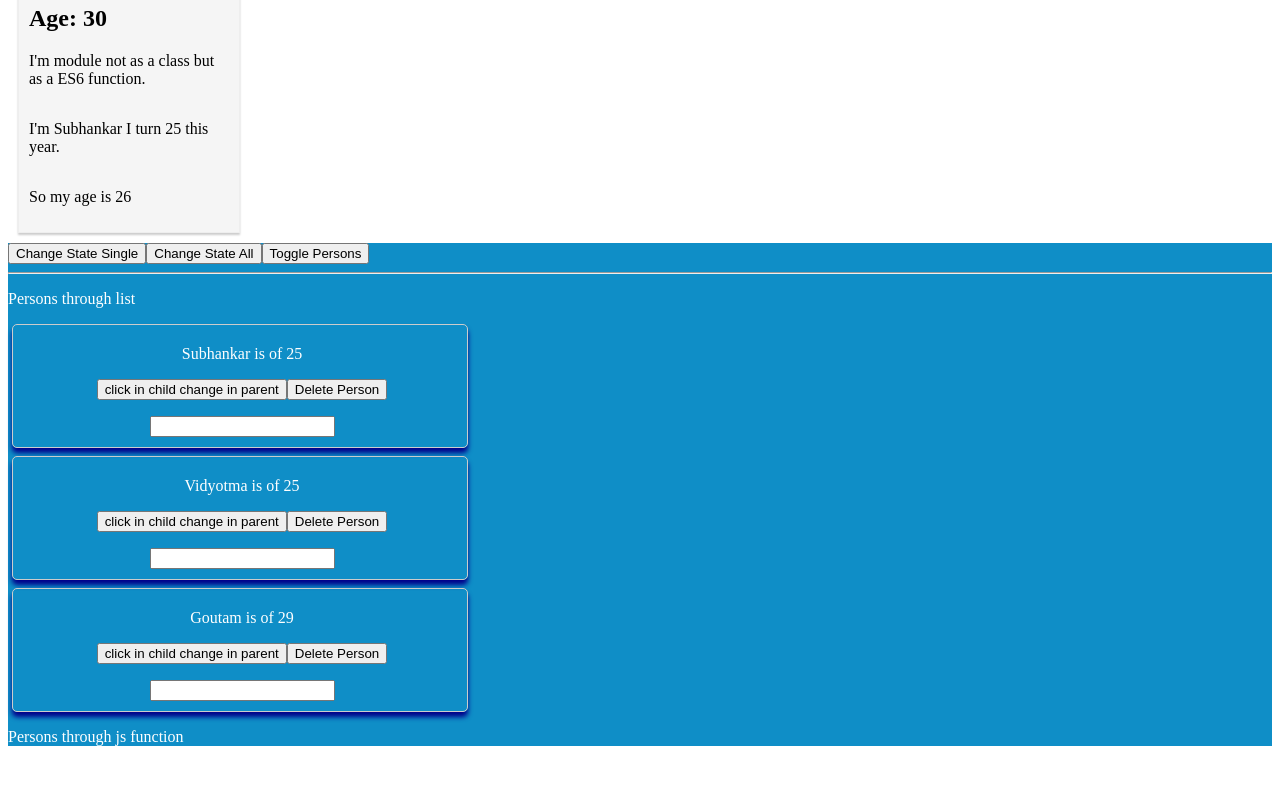
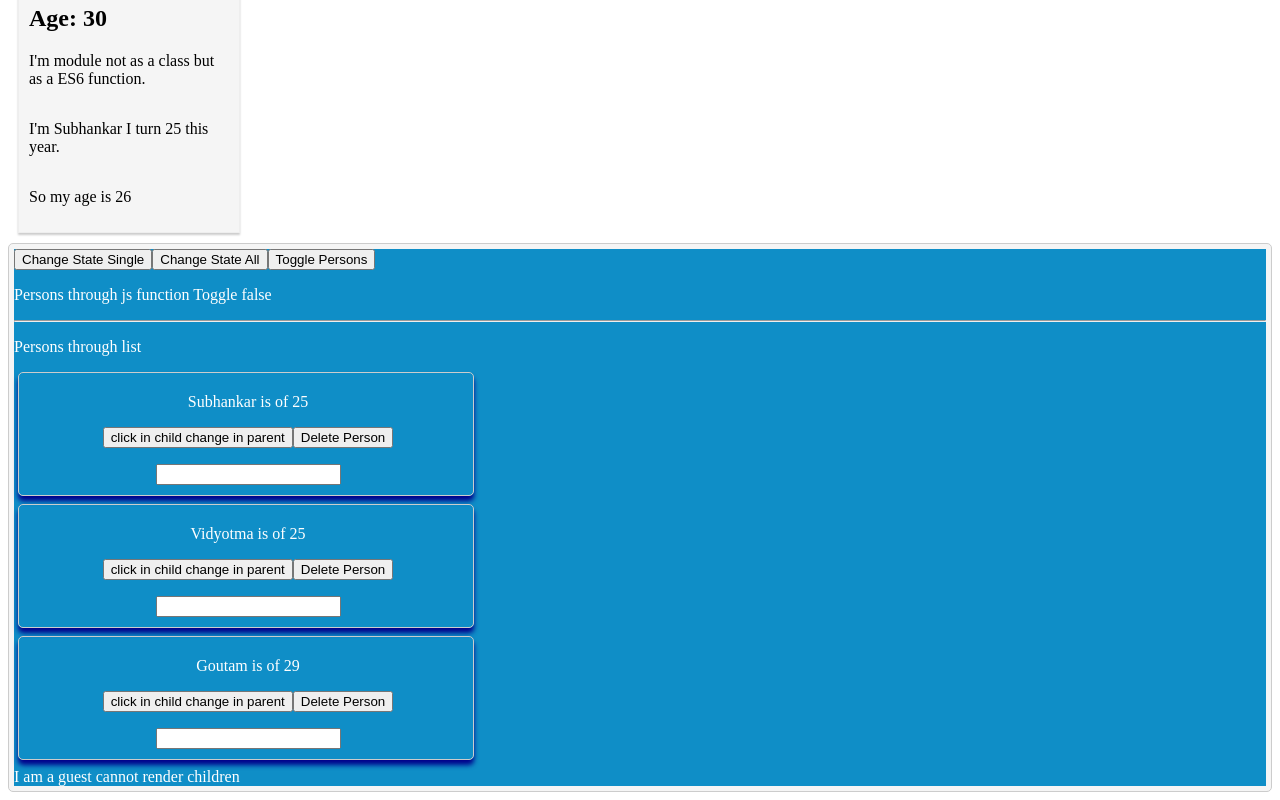
Before and after one commit to subh13/Exploring-React, a React (Create React App) app: page / in a window 1280 px wide. Shown: the part 349-1149 px from the top of the page. Before the commit the page ends 1111 px from the top, so only its background shows below. Built offline with nearby package versions, Linux system fonts and the light colour scheme.

Commit message:
v0.6 Initial Baseline

```diff
--- a/package.json
+++ b/package.json
@@ -3,6 +3,7 @@
   "version": "0.1.0",
   "private": true,
   "dependencies": {
+    "prop-types": "^15.6.2",
     "radium": "^0.25.1",
     "react": "^16.7.0",
     "react-dom": "^16.7.0",
--- /dev/null
+++ b/src/components/HOC/HocAsFunc.js
@@ -0,0 +1,37 @@
+import React, { Component } from 'react';
+import { StyleRoot } from 'radium';
+/**
+ * Preferable way of HOC
+ * Stateless Approach
+ * @param {*} WrappedComponent
+ * @param {*} className
+ */
+// const HocAsFunc = (WrappedComponent, className) => {
+//     return (props) => (
+//         <StyleRoot>
+//             <div className={className}>
+//                 <WrappedComponent {...props}/>
+//             </div>
+//         </StyleRoot>
+//     );
+// }
+/**
+ * Preferable way of HOC
+ * Statefull Approach
+ * @param {*} WrappedComponent
+ * @param {*} className
+ */
+const HocAsFunc = (WrappedComponent, className) => {
+    return class extends Component {
+        render () {
+            return (
+                <StyleRoot>
+                    <div className={className}>
+                        <WrappedComponent {...this.props}/>
+                    </div>
+                </StyleRoot>
+            );
+        }
+    }
+}
+export default HocAsFunc;
--- /dev/null
+++ b/src/components/HOC/MainContainer.js
@@ -0,0 +1,15 @@
+/**
+ * Hoc is nothing but a wrapper class in React
+ * @param {*} props
+ */
+ // not preferable does not work with React 16
+ import React from 'react';
+ import { AuthContext } from '../state-management/App3';
+const mainContainer = (props) => {
+    return (
+        <AuthContext.Consumer>
+            { auth => auth ? props.children : 'I am a guest cannot render children' }
+        </AuthContext.Consumer>
+    )
+};
+export default mainContainer;
--- a/src/components/module-app/App.js
+++ b/src/components/module-app/App.js
@@ -1,6 +1,5 @@
 import React, { Component } from 'react';
 import './App.css';
-
 class App extends Component {
   render() {
     return (
--- /dev/null
+++ b/src/components/state-management/App3.css
@@ -0,0 +1,6 @@
+.bg1Cls {
+    padding: 5px 5px 5px 5px;
+    background-color: whitesmoke;
+    border: 1px solid #CCC;
+    border-radius: 5px;
+}
--- a/src/components/state-management/App3.js
+++ b/src/components/state-management/App3.js
@@ -1,7 +1,10 @@
 import React, {Component} from 'react';
 import Persons from '../Persons/Persons';
-import { StyleRoot } from 'radium';
 import ErrorBoundary from '../ErrorHandling/ErrorBoundary';
+import MainContainer from '../HOC//MainContainer';
+import HocAsFunc from '../HOC/HocAsFunc';
+import './App3.css';
+export const AuthContext = React.createContext(false);
 class App3 extends Component {
     // constructor () {
     //     super();
@@ -9,11 +12,13 @@ class App3 extends Component {
     // }
     state = {
         persons: [
-            {id: 1, name: 'Subhankar', age: '25'},
-            {id: 2, name: 'Vidyotma', age: '25'},
-            {id: 3, name: 'Goutam', age: '29'}
+            {id: 1, name: 'Subhankar', age: 25},
+            {id: 2, name: 'Vidyotma', age: 25},
+            {id: 3, name: 'Goutam', age: 29}
         ],
-        showPersons: false
+        showPersons: false,
+        togglePersonsCounter: 0,
+        isAuthenticated: false
     }
     /**
      * A normal ES6 funtion to chnage the stateS
@@ -35,9 +40,9 @@ class App3 extends Component {
     changeStateHandlerAll = () => {
         this.setState({
             persons: [
-                {name: 'Vidhan', age: '27'},
-                {name: 'Ravi', age: '45'},
-                {name: 'Dhruba', age: '50'}
+                {name: 'Vidhan', age: 27},
+                {name: 'Ravi', age: 45},
+                {name: 'Dhruba', age: 50}
             ]
         })
     }
@@ -46,7 +51,12 @@ class App3 extends Component {
     }
     showPersonsList = () => {
         const doesShow = this.state.showPersons;
-        this.setState({showPersons: !doesShow});
+        this.setState((prevState, props) => {
+            return {
+                showPersons: !doesShow,
+                togglePersonsCounter: prevState.togglePersonsCounter + 1
+            }
+        });
     }
     deletePerson = (personIndex) => {
         // const persons = this.state.persons; // DO NOT do this directly accessing state variable will mutate state
@@ -72,11 +82,11 @@ class App3 extends Component {
     }
     render() {
         return (
-            <StyleRoot>
-                <div id="bg1">
+            <div id='bg1'>
                 <button onClick={this.changeStateHandler.bind(this,'thug')}>Change State Single</button>
                 <button onClick={this.changeStateHandlerAll}>Change State All</button>
                 <button onClick={this.showPersonsList}>Toggle Persons</button>
+                <p>Persons through js function Toggle {this.state.showPersons ? 'true': 'false'}</p>
                 {this.state.showPersons ?
                     <div>
                         <ErrorBoundary>
@@ -97,14 +107,15 @@ class App3 extends Component {
                 <p>Persons through list</p>
                 {this.state.persons.map((person, i) =>
                     <Persons name={person.name}
-                             age={person.age}
-                             clickFromChildDelete={this.deletePerson.bind(this, i)}
-                             key={person.id}/>
+                            age={person.age}
+                            clickFromChildDelete={this.deletePerson.bind(this, i)}
+                            key={person.id}/>
                 )}
-                <p>Persons through js function</p>
+                <AuthContext.Provider value={this.state.isAuthenticated}>
+                    <MainContainer>Some Super Hero</MainContainer>
+                </AuthContext.Provider>
             </div>
-            </StyleRoot>
         )
     }
 }
-export default App3;
+export default HocAsFunc(App3, 'bg1Cls');
```
Also changed, not shown: src/components/Persons/Persons.js (+9 -0 lines), 1 other file (tests, documents, lock files or other folders).
